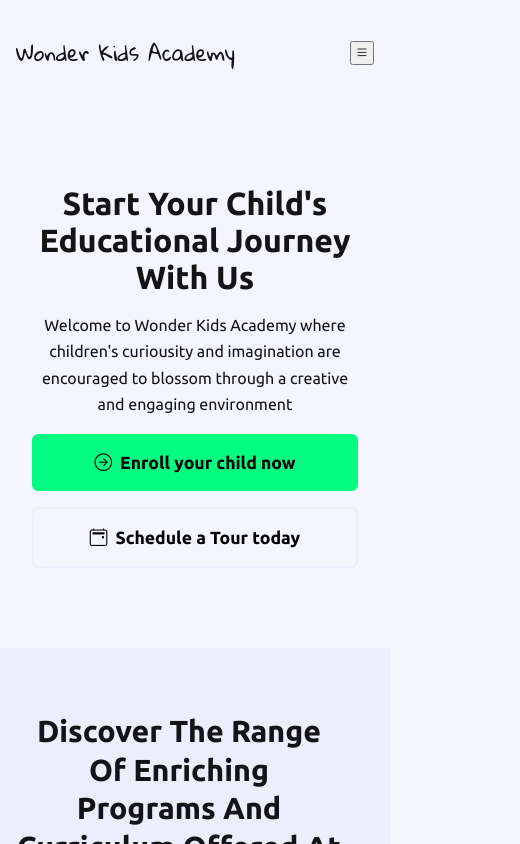
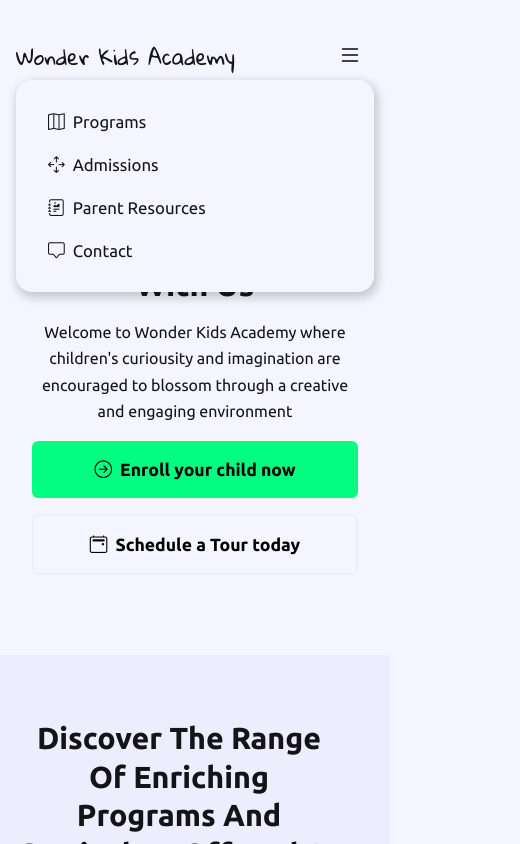
Before and after one commit to Master-Osaro/Wonderkids, a React (Vite) app: page / in a window 390 px wide. Both pictures are taken after a click on the button "menu". Shown: the top 844 px of the page, 520 px wide, since content can reach past the window. Built offline with nearby package versions, Linux system fonts and the light colour scheme.

Commit message:
Responsive Nav Bar

```diff
--- a/src/App.css
+++ b/src/App.css
@@ -111,6 +111,7 @@ nav{
     justify-content: space-between;
     align-items: center;
     padding: 2rem 0;
+    position: relative;
 }
 
 .logo{
@@ -128,16 +129,34 @@ nav{
 .menu{
     display: none;
 }
+.menu i{
+    font-size: 24px;
+}
 
 @media screen and (max-width: 778px) {
-    .nav-list{
-        display: none;
-
+    nav .nav-list{
+        display: flex;
+        flex-direction: column;
+        position: absolute;
+        top: 5rem;
+        left: 0;
+        padding: 2rem;
+        width: 100%;
+        background: var(--light-grey);
+        box-shadow: 2px 4px 10px 2px rgba(20, 20, 24, 0.2);
+        border-radius: 1rem;
+        z-index: 5;
     }
     .menu{
         display: block;
-        width: 24px;
-        height: 24px;
+        width: 48px;
+        height: 48px;
+        background: transparent;
+        border: none;
+    }
+
+    nav .nav-list.hide{
+        display: none;
     }
 }
 .nav-list a{
--- a/src/App.jsx
+++ b/src/App.jsx
@@ -14,13 +14,15 @@ import kidsImage from "./assets/home/kids.jpg"
 
 function App() {
 
+  const [toggleNav, setToggleNav] = useState(false)
+
   return (
     <>
       <header>
         <nav>
           <div className="logo">Wonder Kids Academy</div>
-          <button class="menu" aria-label="menu" aria-expanded="false"><i class="bi bi-list"></i></button>
-          <ul className="nav-list">
+          <button class="menu" aria-label="menu" aria-expanded={toggleNav} onClick={()=>{setToggleNav(!toggleNav)}}><i className="bi bi-list"></i></button>
+          <ul className={`nav-list ${toggleNav?"":"hide"}`}>
             <li><a href="#programs"><i class="bi bi-map"></i>Programs</a></li>
             <li><a href="#admissions"><i class="bi bi-arrows-move"></i>Admissions</a></li>
             <li><a href="#resources"><i class="bi bi-journal-richtext"></i>Parent Resources</a></li>
```
